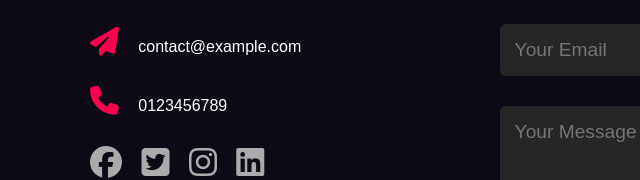
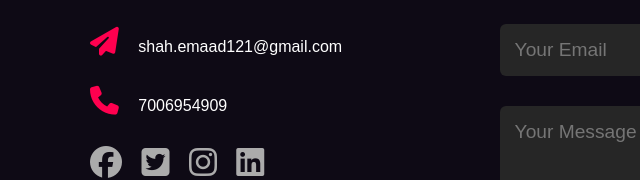
Before and after one commit to ShahEmaad/Portfolio-Website, a plain HTML site: page index.html in a window 1280 px wide. Shown: the part 2569-2749 px from the top of the page, 38-678 px from the left. Drawn offline with Linux system fonts and the light colour scheme.

Commit message:
Contact Update

```diff
--- a/index.html
+++ b/index.html
@@ -150,8 +150,8 @@
             <div class="row">
                 <div class="contact-left">
                     <h1 class="sub-title">Contact Me</h1>
-                    <p><i class="fa-solid fa-paper-plane"></i> contact@example.com</p>
-                    <p><i class="fa-solid fa-phone"></i> 0123456789</p>
+                    <p><i class="fa-solid fa-paper-plane"></i> shah.emaad121@gmail.com</p>
+                    <p><i class="fa-solid fa-phone"></i> 7006954909</p>
                     <div class="social-icons">
                         <a href="https://www.facebook.com/profile.php?id=100075694304287&mibextid=ZbWKwL"><i class="fa-brands fa-facebook"></i></a>
                         <a href="https://twitter.com/EmaadShah6?t=ED-zDuhM1z8_FHDB3M5h5w&s=09"><i class="fa-brands fa-twitter-square"></i></a>
```
